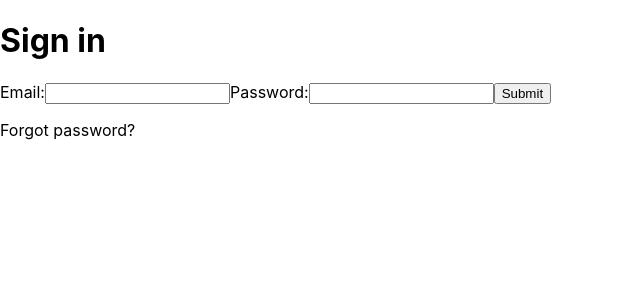
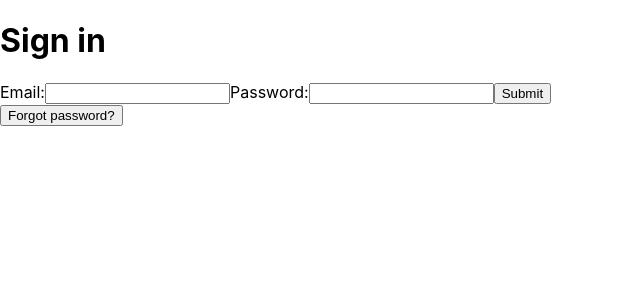
Before and after one commit to R-Morton/basic-auth-app-front, a React (Create React App) app: page /sign-in in a window 1280 px wide. Shown: the top 300 px of the page, without its empty margins (0-640 px from the left). Built offline with nearby package versions, Linux system fonts and the light colour scheme; no server answers.

Commit message:
clean up on forgot password component

```diff
--- a/src/components/PasswordResetEmail.jsx
+++ b/src/components/PasswordResetEmail.jsx
@@ -2,7 +2,7 @@ import { useState } from "react"
 import { passwordResetEmail } from "../services/UserServices"
 
 
-export default function PasswordResetEmailComponent() {
+export default function PasswordResetEmailComponent(props) {
 
     const [email, setEmail] = useState('')
     const [result, setResult] = useState('')
@@ -27,6 +27,7 @@ export default function PasswordResetEmailComponent() {
                 <label>Email</label>
                 <input type="text" onChange={handleEmailChange} />
                 <button type="submit">Submit</button>
+                <button onClick={props.back}>Back</button>
             </form>
             <p>{result}</p>
         </div>
--- a/src/pages/SignIn.jsx
+++ b/src/pages/SignIn.jsx
@@ -12,10 +12,15 @@ export default function SignIn() {
 
     return (
         <div>
-            <h1>Sign in</h1>
-            <SignInForm />
-            <p onClick={handlePassReset}>Forgot password?</p>
-            {passReset && <PasswordResetEmailComponent />}
+            {passReset ?
+                <PasswordResetEmailComponent back={handlePassReset} />
+            :
+                <div>
+                    <h1>Sign in</h1>
+                    <SignInForm />
+                    <button onClick={handlePassReset}>Forgot password?</button>
+                </div>
+            }
         </div>
     )
 }
```
